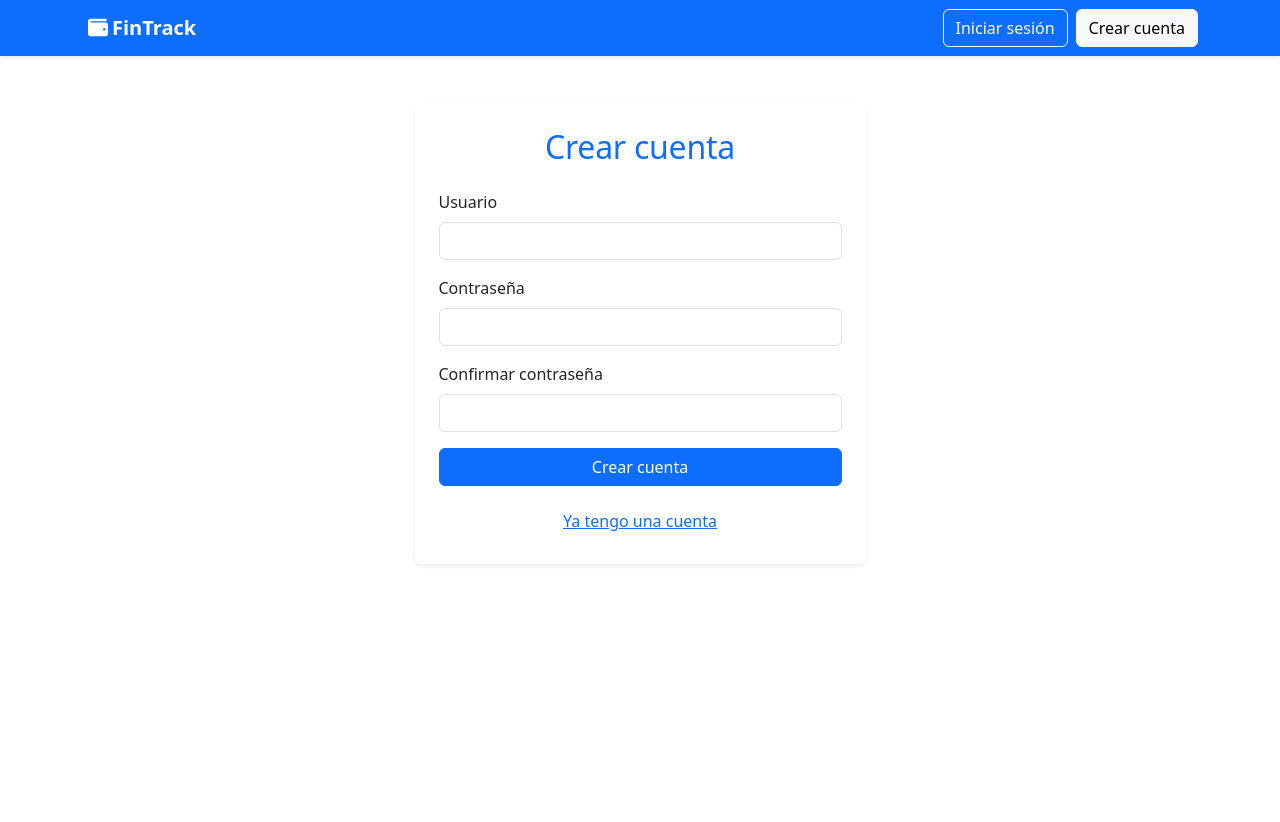
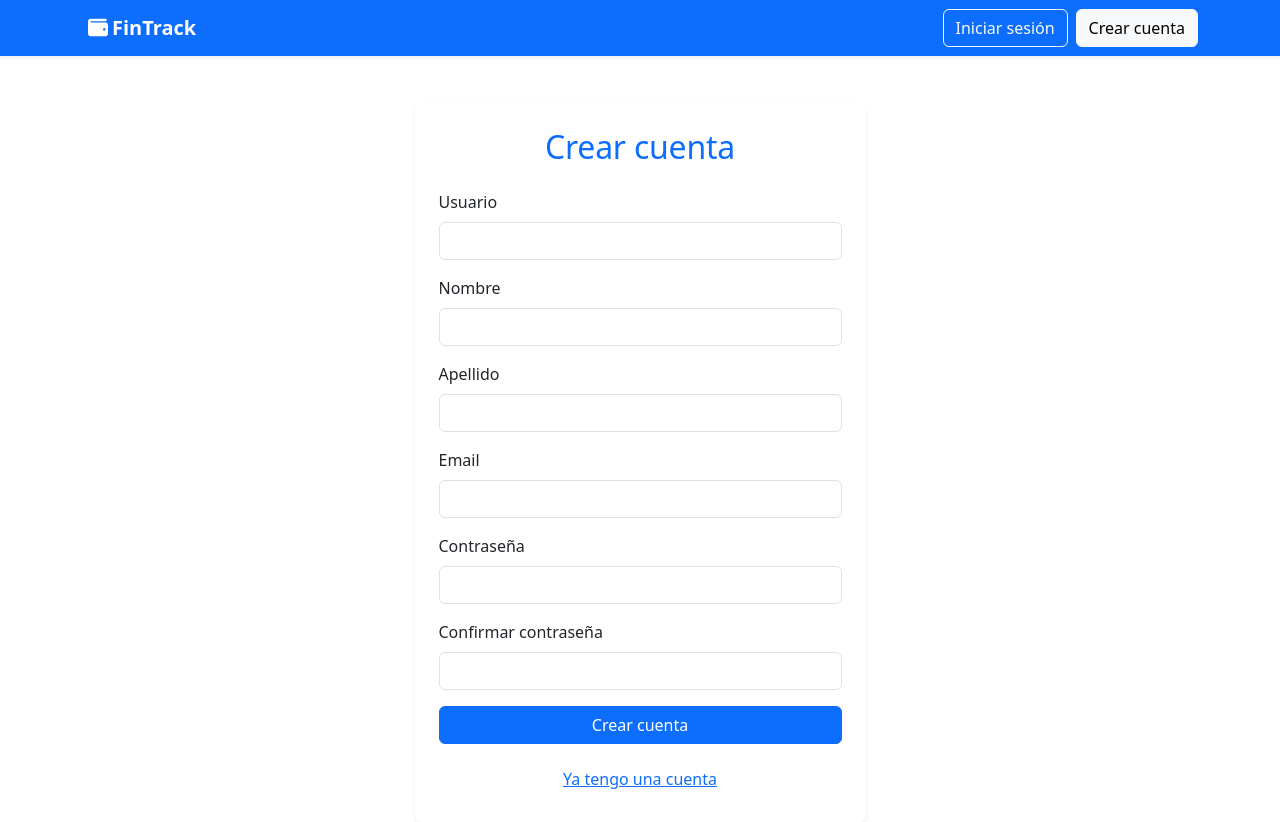
Before and after one commit to agustinburgues/FinTrack, a React (Vite) app in the folder frontend/: page /register in a window 1280 px wide. Before the commit the page ends 800 px from the top, so only its background shows below. Built offline with nearby package versions, Linux system fonts and the light colour scheme; no server answers.

Commit message:
Cambios en el formulario de registro

```diff
--- a/frontend/src/pages/Register.jsx
+++ b/frontend/src/pages/Register.jsx
@@ -7,6 +7,9 @@ function Register() {
     const navigate = useNavigate();
 
     const [username, setUsername] = useState("");
+    const [firstName, setFirstName] = useState("");
+    const [lastName, setLastName] = useState("");
+    const [email, setEmail] = useState("");
     const [password, setPassword] = useState("");
     const [passwordConfirm, setPasswordConfirm] = useState("");
     const [error, setError] = useState("");
@@ -24,6 +27,9 @@ function Register() {
 
             await api.post("register/", {
                 username,
+                first_name: firstName,
+                last_name: lastName,
+                email,
                 password,
                 password_confirm: passwordConfirm,
             });
@@ -48,18 +54,11 @@ function Register() {
 
     return (
         <div className="container mt-5">
-
             <div className="row justify-content-center">
-
                 <div className="col-md-5">
-
                     <div className="card shadow-sm border-0">
-
                         <div className="card-body p-4">
-
-                            <h2 className="text-center mb-4">
-                                Crear cuenta
-                            </h2>
+                            <h2 className="text-center mb-4">Crear cuenta</h2>
 
                             {error && (
                                 <div className="alert alert-danger">
@@ -74,90 +73,50 @@ function Register() {
                             )}
 
                             <form onSubmit={handleSubmit}>
-
                                 <div className="mb-3">
-
-                                    <label className="form-label">
-                                        Usuario
-                                    </label>
-
-                                    <input
-                                        type="text"
-                                        className="form-control"
-                                        value={username}
-                                        onChange={(e) =>
-                                            setUsername(e.target.value)
-                                        }
-                                        required
-                                    />
-
+                                    <label className="form-label">Usuario</label>
+                                    <input type="text" className="form-control" value={username} onChange={(e) => setUsername(e.target.value)} required/>
                                 </div>
 
                                 <div className="mb-3">
-
-                                    <label className="form-label">
-                                        Contraseña
-                                    </label>
-
-                                    <input
-                                        type="password"
-                                        className="form-control"
-                                        value={password}
-                                        onChange={(e) =>
-                                            setPassword(e.target.value)
-                                        }
-                                        required
-                                    />
-
+                                    <label className="form-label">Nombre</label>
+                                    <input type="text" className="form-control" value={firstName} onChange={(e) => setFirstName(e.target.value)}/>
                                 </div>
 
                                 <div className="mb-3">
-
-                                    <label className="form-label">
-                                        Confirmar contraseña
-                                    </label>
-
-                                    <input
-                                        type="password"
-                                        className="form-control"
-                                        value={passwordConfirm}
-                                        onChange={(e) =>
-                                            setPasswordConfirm(e.target.value)
-                                        }
-                                        required
-                                    />
-
+                                    <label className="form-label">Apellido</label>
+                                    <input type="text" className="form-control" value={lastName} onChange={(e) => setLastName(e.target.value)}/>
                                 </div>
 
-                                <button
-                                    type="submit"
-                                    className="btn btn-primary w-100"
-                                >
+                                <div className="mb-3">
+                                    <label className="form-label">Email</label>
+                                    <input type="email" className="form-control" value={email} onChange={(e) => setEmail(e.target.value)} required/>
+                                </div>
+
+                                <div className="mb-3">
+                                    <label className="form-label">Contraseña</label>
+                                    <input type="password" className="form-control" value={password} onChange={(e) => setPassword(e.target.value)} required/>
+                                </div>
+
+                                <div className="mb-3">
+                                    <label className="form-label">Confirmar contraseña</label>
+                                    <input type="password" className="form-control" value={passwordConfirm} onChange={(e) => setPasswordConfirm(e.target.value)} required/>
+                                </div>
+
+                                <button type="submit" className="btn btn-primary w-100">
                                     Crear cuenta
                                 </button>
-
                             </form>
 
                             <div className="text-center mt-3">
-
-                                <button
-                                    type="button"
-                                    className="btn btn-link"
-                                    onClick={() => navigate("/login")}
-                                >
+                                <button type="button" className="btn btn-link" onClick={() => navigate("/login")}>
                                     Ya tengo una cuenta
                                 </button>
-
                             </div>
-
                         </div>
-
                     </div>
-
                 </div>
-
             </div>
-
         </div>
     );
 }
```
Also changed, not shown: 1 other file (tests, documents, lock files or other folders).
